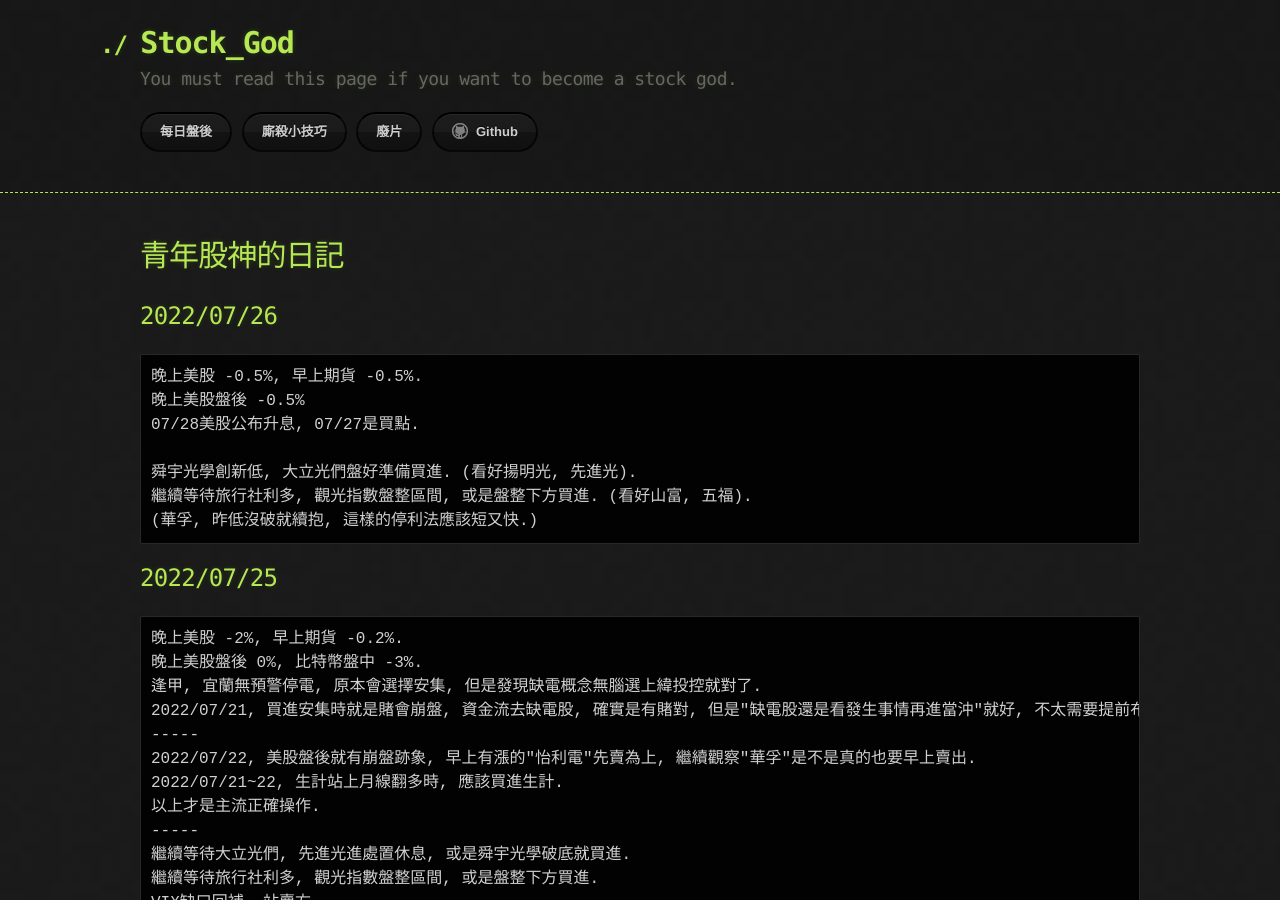
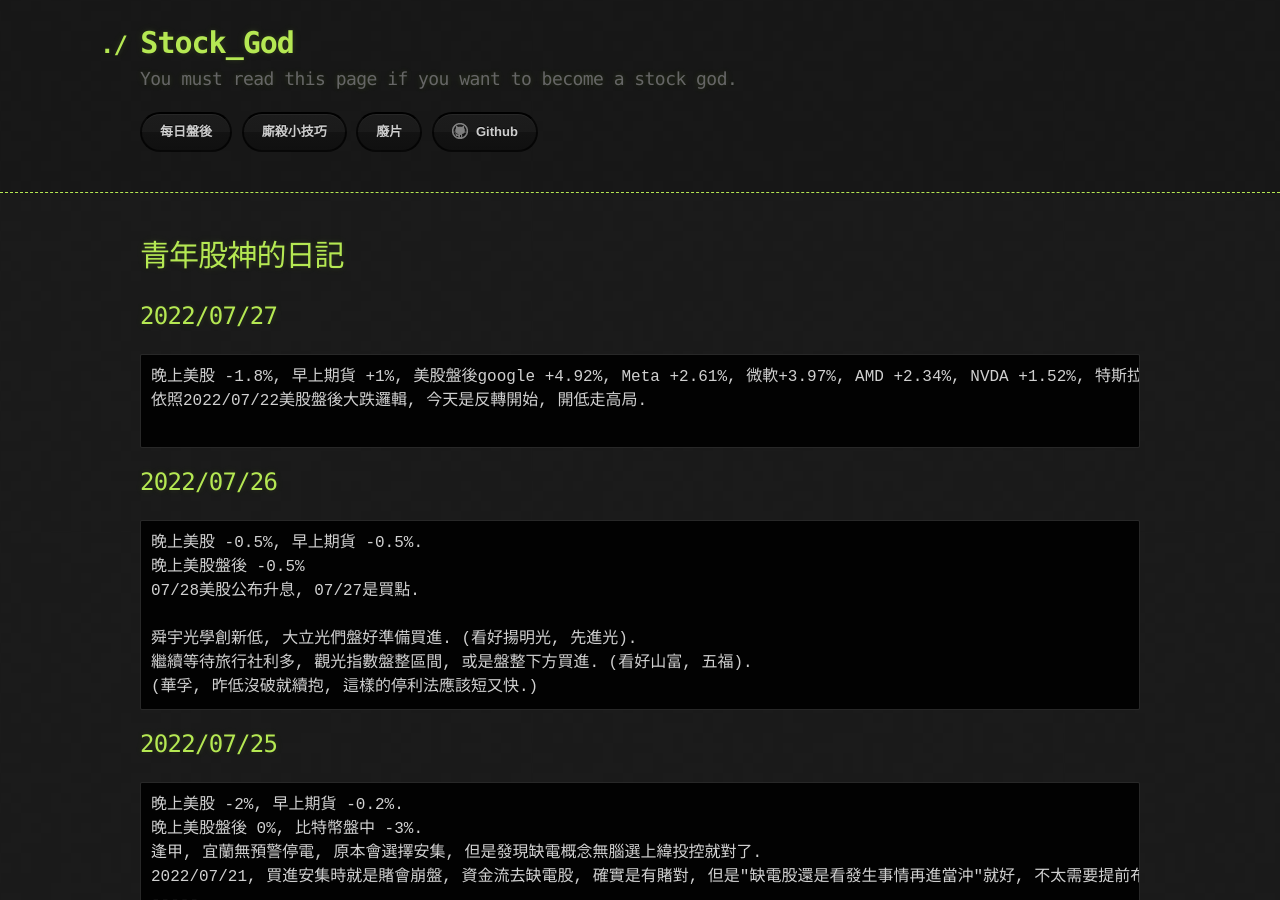
Before and after one commit to lepg5487/Stock_God, a Jekyll site: the page built from index.md, in a window 1280 px wide and 900 px high. Built offline with Jekyll 4.4.1, drawn with Linux system fonts in a browser that asks for light colours; our own code applies the rules of GitHub Pages for plain Markdown files.

Commit message:
Update index.md

````diff
--- a/index.md
+++ b/index.md
@@ -3,6 +3,13 @@ layout: testlayouts
 ---
 
 # 青年股神的日記
+## 2022/07/27
+```
+晚上美股 -1.8%, 早上期貨 +1%, 美股盤後google +4.92%, Meta +2.61%, 微軟+3.97%, AMD +2.34%, NVDA +1.52%, 特斯拉 +1.32%.
+依照2022/07/22美股盤後大跌邏輯, 今天是反轉開始, 開低走高局.
+
+```
+
 ## 2022/07/26
 ```
 晚上美股 -0.5%, 早上期貨 -0.5%.
````
